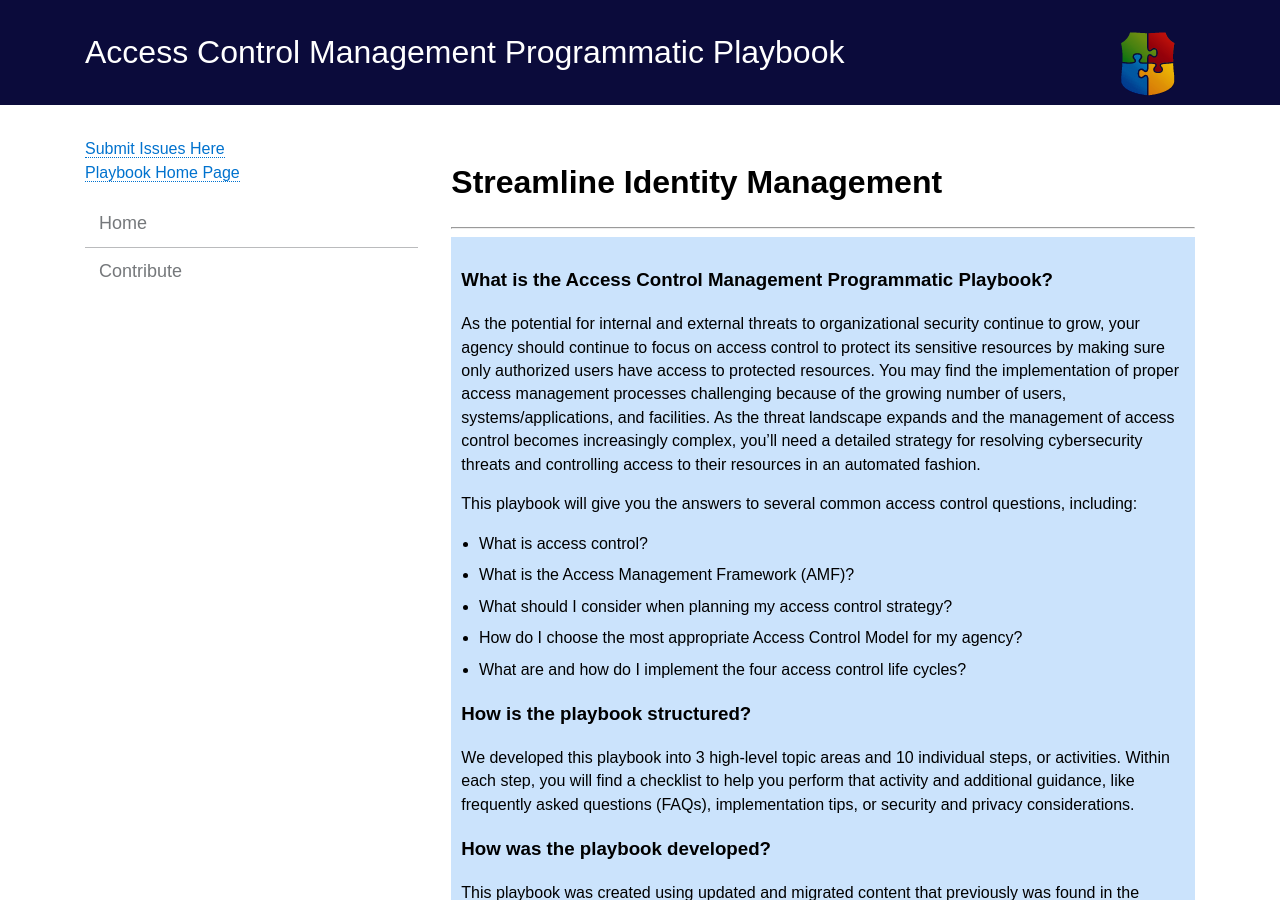
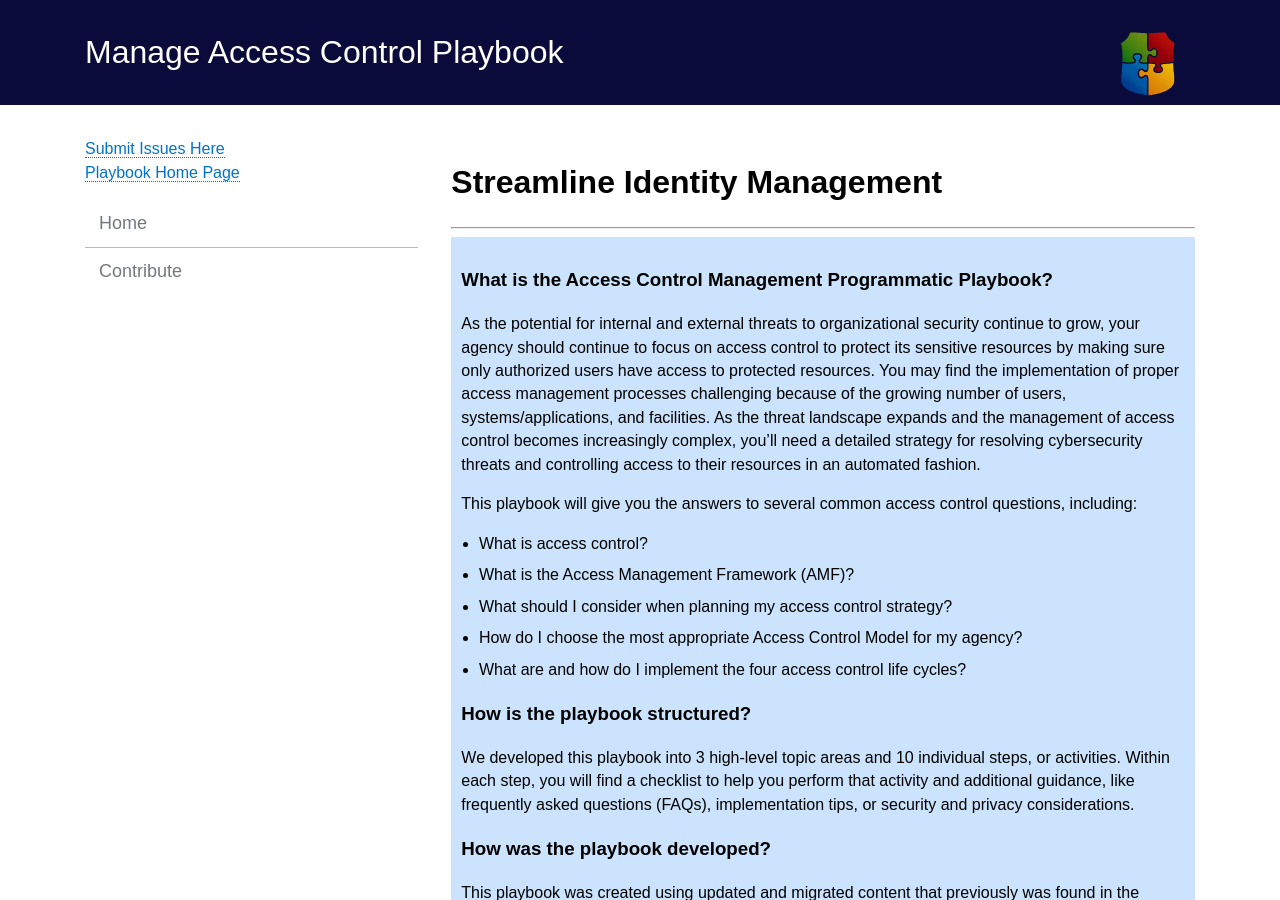
Before and after one commit to bnbuckler/ficam-access, a Jekyll site: the page built from index.html, in a window 1280 px wide and 900 px high. Built offline with Jekyll 4.4.1, drawn with Linux system fonts in a browser that asks for light colours; nearby versions of some CDN libraries.

Commit message:
Fixed Title of Playbook

```diff
--- a/_config.yml
+++ b/_config.yml
@@ -1,10 +1,10 @@
 # Site settings
-title: Access Control Management Programmatic Playbook
-name: Access Control Management Programmatic Playbook
+title: Manage Access Control Playbook
+name: Manage Access Control Playbook
 email: icam@gsa.gov
 author:
     name: FICAM
-description: Identity Guidance
+description: Access Control Guidance
 baseurl: '/ficam-access'
 #url: "http://yourdomain.com" # the base hostname & protocol for your site
 #twitter_username: jekyllrb
@@ -22,7 +22,7 @@ ficam_playbooks_url: /ficam-guides/
 # List repos that you would like to appear on the homepage here
 repos:
 - name: program-guides
-  description: FICAM Playbook - Access Control Management
+  description: FICAM Playbook - Manage Access Control
   url: https://github.com/gsa/ficam-access
 
 # Build settings
```
